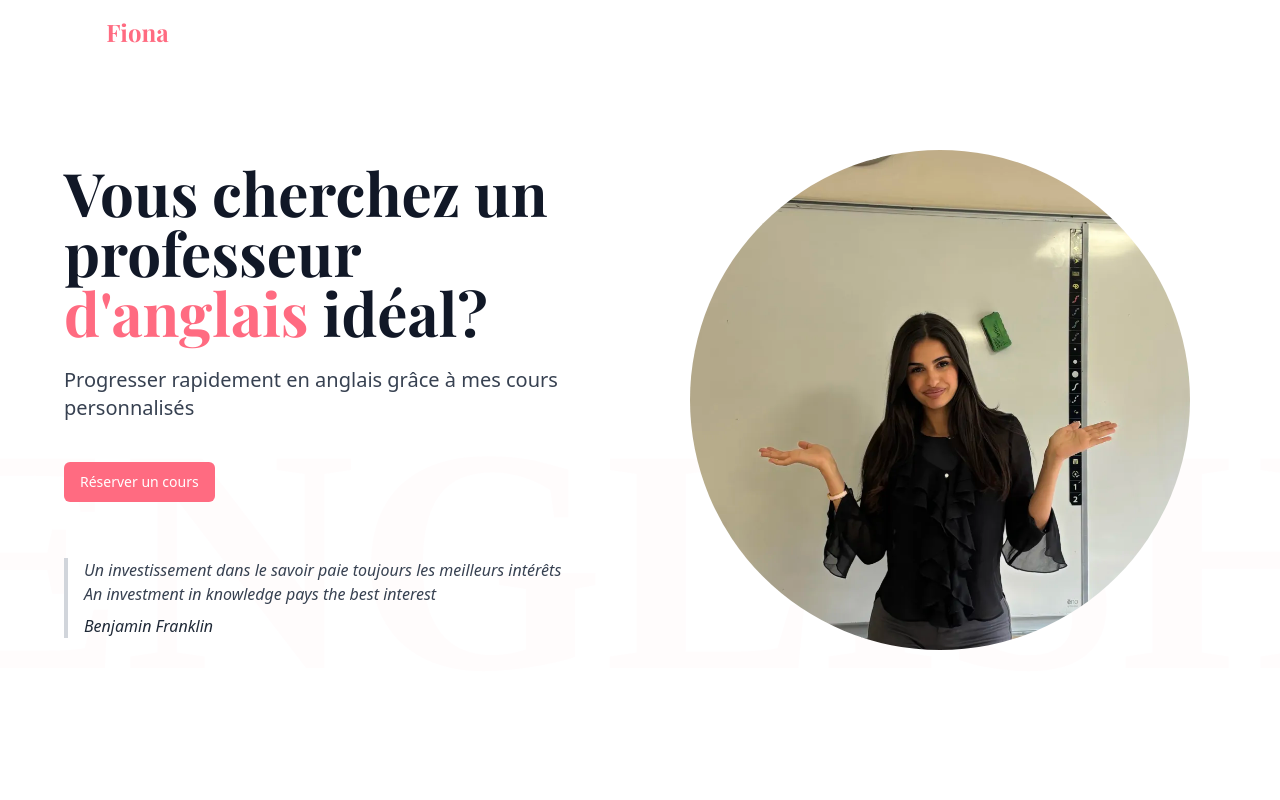
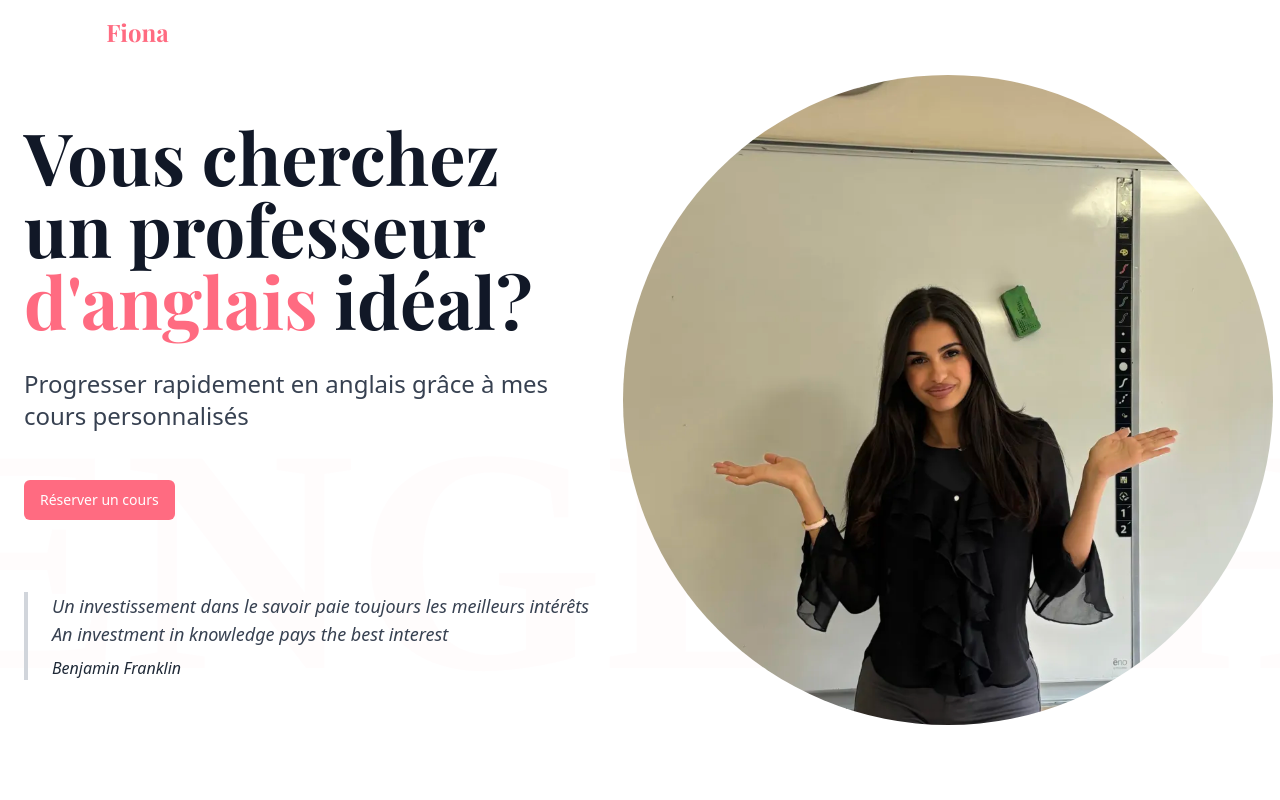
Before and after one commit to AmpasTheodoros/fionapolitain, a React (Vite) app: page / in a window 1280 px wide. Shown: the top 800 px of the page. Built offline with nearby package versions, Linux system fonts and the light colour scheme.

Commit message:
big screen changes

```diff
--- a/src/components/Hero.tsx
+++ b/src/components/Hero.tsx
@@ -4,7 +4,7 @@ import { Play } from "lucide-react";
 
 const Hero = () => {
   return (
-    <div className="min-h-screen py-20 md:py-0 flex items-center relative overflow-hidden">
+    <div className="min-h-[100vh] flex items-center justify-center relative overflow-hidden">
       <div
         className="absolute inset-0 opacity-10 z-0 text-[20rem] font-bold text-fiona-pink/20 flex items-end justify-center overflow-hidden"
         style={{ fontFamily: "serif" }}
@@ -12,31 +12,28 @@ const Hero = () => {
         ENGLISH
       </div>
       <div className="container mx-auto px-4 md:px-6 relative z-10">
-        <div className="flex flex-col lg:flex-row items-center gap-12 max-w-6xl mx-auto">
+        <div className="flex flex-col lg:flex-row items-center gap-12 max-w-7xl mx-auto">
           {/* Left side - Text content */}
-          <div className="w-full lg:w-1/2 space-y-6">
-            <h1 className="text-4xl md:text-5xl lg:text-6xl font-bold text-gray-900 font-playfair leading-tight">
+          <div className="w-full lg:w-1/2 space-y-8">
+            <h1 className="text-5xl md:text-6xl lg:text-7xl font-bold text-gray-900 font-playfair leading-tight">
               Vous cherchez un professeur <span className="text-fiona-pink">d'anglais</span> idéal?
             </h1>
 
-            <p className="text-xl text-gray-700">
+            <p className="text-xl md:text-2xl text-gray-700">
               Progresser rapidement en anglais grâce à mes cours personnalisés
             </p>
 
             {/* Buttons */}
-            <div className="flex flex-col sm:flex-row gap-4 pt-4">
+              <div className="flex flex-col sm:flex-row gap-4 pt-4">
               <Button asChild className="bg-fiona-pink hover:bg-fiona-pink/80 text-white rounded-md">
                 <Link to="https://calendly.com/fiona-khadraoui/30min">Réserver un cours</Link>
               </Button>
-              {/* <Button asChild variant="outline" className="border-fiona-pink text-fiona-pink hover:bg-fiona-pink/10 rounded-md">
-                <Link to="/contact">Me contacter</Link>
-              </Button> */}
             </div>
 
-            <div className="pt-8">
-              <div className="border-l-4 border-gray-300 pl-4 italic">
-                <p className="text-gray-700">Un investissement dans le savoir paie toujours les meilleurs intérêts</p>
-                <p className="text-gray-700">An investment in knowledge pays the best interest</p>
+            <div className="pt-10">
+              <div className="border-l-4 border-gray-300 pl-6 italic">
+              <p className="text-gray-700 text-lg">Un investissement dans le savoir paie toujours les meilleurs intérêts</p>
+                <p className="text-gray-700 text-lg">An investment in knowledge pays the best interest</p>
                 <p className="text-gray-800 font-medium mt-2">Benjamin Franklin</p>
               </div>
             </div>
@@ -45,7 +42,7 @@ const Hero = () => {
           {/* Right side - Circular Image */}
           <div className="w-full lg:w-1/2 flex justify-center">
             <div className="relative">
-              <div className="w-[320px] h-[320px] md:w-[450px] md:h-[450px] lg:w-[500px] lg:h-[500px] rounded-full bg-[#f5e8dd] overflow-hidden flex items-center justify-center">
+              <div className="w-[350px] h-[350px] md:w-[500px] md:h-[500px] lg:w-[600px] lg:h-[600px] xl:w-[650px] xl:h-[650px] rounded-full bg-[#f5e8dd] overflow-hidden flex items-center justify-center">
                 <img
                   src="/lovable-uploads/image.webp"
                   alt="Fiona Politain"
```
